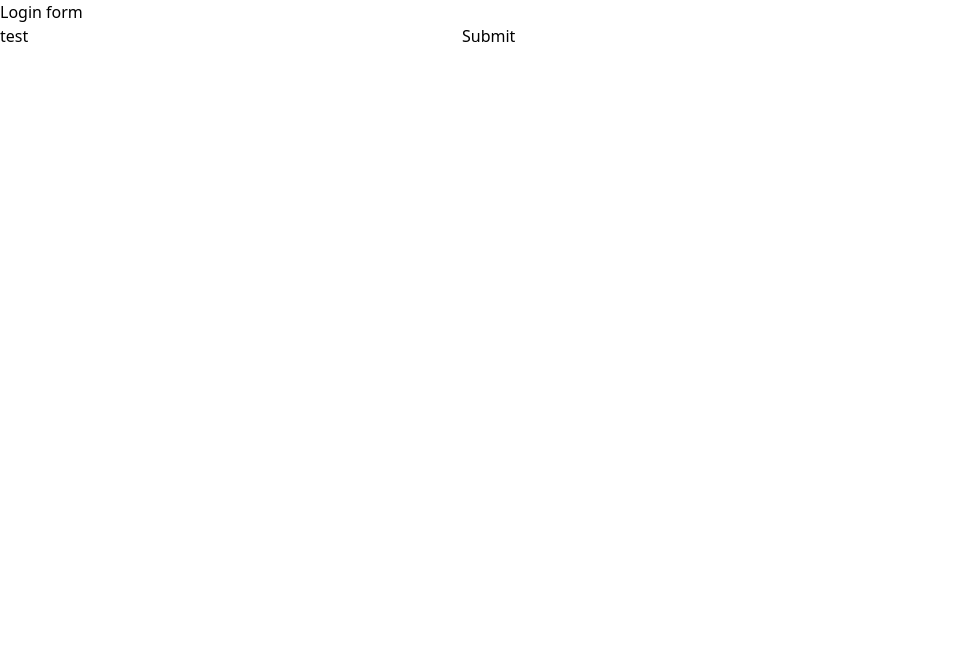
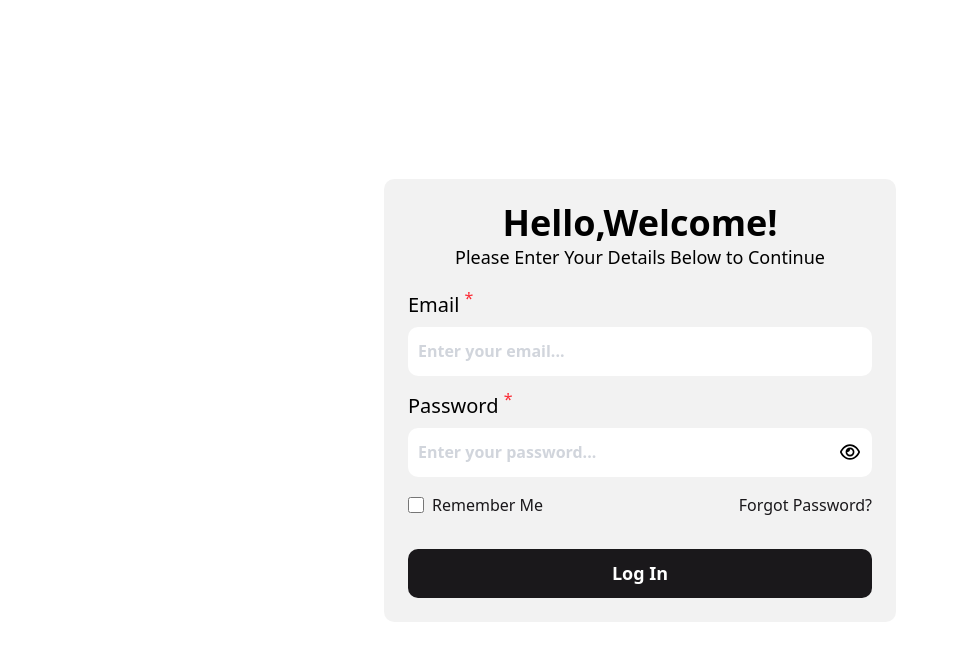
Before and after one commit to FSDTeam-SAA/jony_brutes_dashboard, a React (Vite) app: page / in a window 1280 px wide. Shown: the top 660 px of the page, without its empty margins (0-959 px from the left). Built offline with nearby package versions, Linux system fonts and the light colour scheme.

Commit message:
login form design

```diff
--- a/src/pages/login/Login.jsx
+++ b/src/pages/login/Login.jsx
@@ -1,6 +1,11 @@
+import { useState } from "react";
 import { useForm } from "react-hook-form";
+import { FaRegEye } from "react-icons/fa6";
+import { FaRegEyeSlash } from "react-icons/fa6";
+import { Link } from "react-router";
 
 const Login = () => {
+  const [showPassword, setShowPassword] = useState(false);
   const {
     register,
     handleSubmit,
@@ -10,15 +15,79 @@ const Login = () => {
     console.log(data);
   };
   return (
-    <div>
-      Login form
-      <form onSubmit={handleSubmit(onSubmit)}>
-        <input defaultValue="test" {...register("example")} />
-        <input {...register("exampleRequired", { required: true })} />
-        {errors.exampleRequired && <span className="text-red-500">This field is required</span>}
+    <div className="h-screen w-full flex items-center justify-center">
+      <div className="w-full max-w-lg p-6 bg-black/5 rounded-[10px]">
+        <h2 className="text-2xl md:text-3xl lg:text-4xl font-bold text-center text-primaryleading-normal">
+          Hello,Welcome!
+        </h2>
+        <p className="text-sm md:text-base lg:text-lg text-center text-primaryleading-normal font-normal pb-1">
+          Please Enter Your Details Below to Continue
+        </p>
+        <form onSubmit={handleSubmit(onSubmit)} className="space-y-4 pt-3 md:pt-4">
+          {/* email  */}
+          <div>
+            <label
+              className="text-base md:text-lg lg:text-xl font-medium text-primaryleading-[120%] block mb-2"
+              htmlFor="email"
+            >
+              Email <sup className="text-red-500 text-base">*</sup>
+            </label>
+            <input
+              className="w-full h-[49px] rounded-[10px] text-sm md:text-base font-semibold text-primary bg-white border-2 border-white p-2 outline-none placeholder:text-base placeholder:text-gray-300"
+              type="email"
+              {...register("email", { required: true })}
+              placeholder="Enter your email..."
+            />
+            {errors.email && (
+              <span className="text-red-500">This field is required</span>
+            )}
+          </div>
+          {/* password  */}
+          <div>
+            <label
+              className="text-base md:text-lg lg:text-xl font-medium text-primaryleading-[120%] block mb-2"
+              htmlFor="password"
+            >
+              Password <sup className="text-red-500 text-base">*</sup>
+            </label>
+          <div className="relative">
+              <input
+            type={showPassword ? "text" : "password"}
+              className="w-full h-[49px] rounded-[10px] text-sm md:text-base font-semibold text-primary bg-white border-2 border-white p-2 outline-none placeholder:text-base placeholder:text-gray-300"
+              {...register("password", { required: true })}
+              placeholder="Enter your password..."
+            />
+            <button
+              type="button"
+              onClick={() => setShowPassword(!showPassword)}
+              className="absolute right-3 top-1/2 transform -translate-y-1/2"
+            >
+              {showPassword ? <FaRegEyeSlash className="cursor-pointer text-pretty w-5 h-5"/> : <FaRegEye className="cursor-pointer text-pretty w-5 h-5"/>}
+            </button>
+          </div>
+            {errors.password && (
+              <span className="text-red-500">This field is required</span>
+            )}
+          </div>
+            {/* Remember Me & Forgot password  */}
+          <div className="w-full flex items-center justify-between">
+            <label htmlFor="rememberMe" className="text-sm md:text-base font-medium text-primary leading-normal flex items-center gap-2">
+              <input type="checkbox" {...register("rememberMe")} className="cursor-pointer w-4 h-4"/>
+              Remember Me</label>
+              <Link to="/forgot-password" className="text-sm md:text-base font-medium text-primary leading-normal hover:underline">Forgot Password?</Link>
 
-        <input type="submit" />
-      </form>
+          </div>
+
+          <div className="w-full flex items-center justify-center pt-4">
+            <button
+              type="submit"
+              className="w-full h-[49px] bg-primary text-white text-base md:text-lg font-semibold py-1 px-10 rounded-[10px] cursor-pointer"
+            >
+              Log In
+            </button>
+          </div>
+        </form>
+      </div>
     </div>
   );
 };
```
